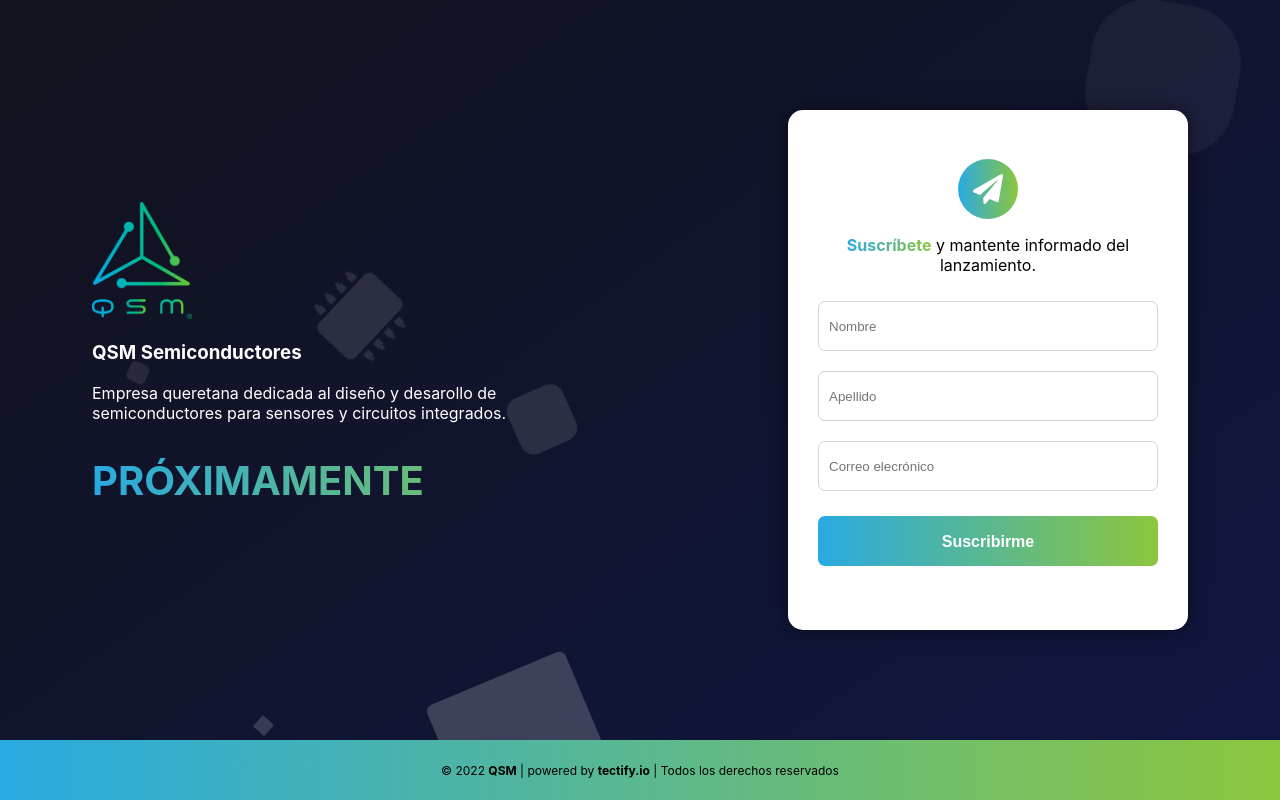
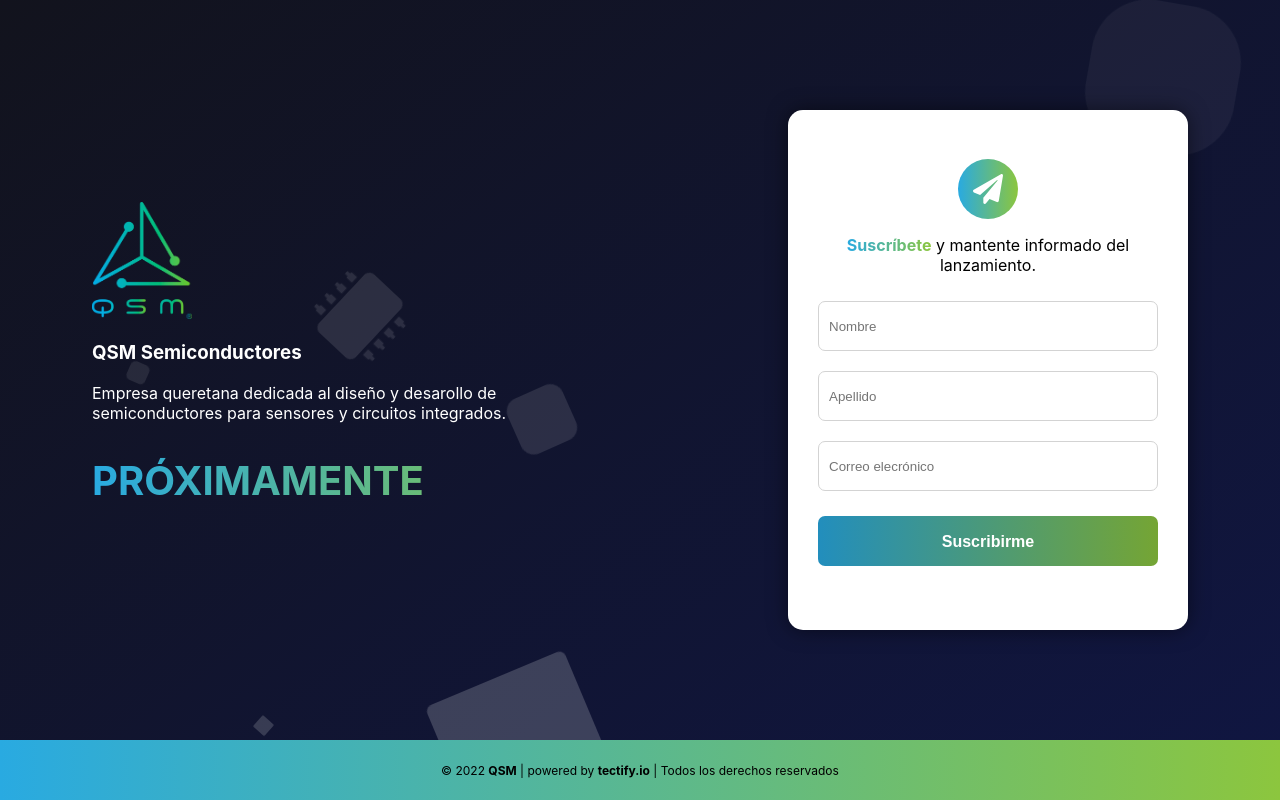
Before and after one commit to Alvarg27/qsm-frontend, a Next.js app: page / in a window 1280 px wide. In both pictures the pointer is over the button "Suscribirme". Built offline with nearby package versions, Linux system fonts and the light colour scheme.

Commit message:
Update globals.css

```diff
--- a/styles/globals.css
+++ b/styles/globals.css
@@ -31,9 +31,14 @@
   transition: 0.3s;
   cursor: pointer;
   font-size: 16px;
+  transition: 0.3s;
 }
 .primaryButton:hover {
-  background-color: #80b639;
+  background: linear-gradient(
+    90deg,
+    rgb(34, 142, 189) 0%,
+    rgb(117, 165, 52) 100%
+  );
 }
 input {
   border: 1px solid lightgray;
```
